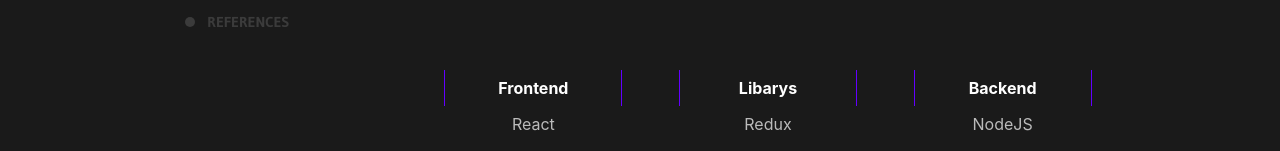
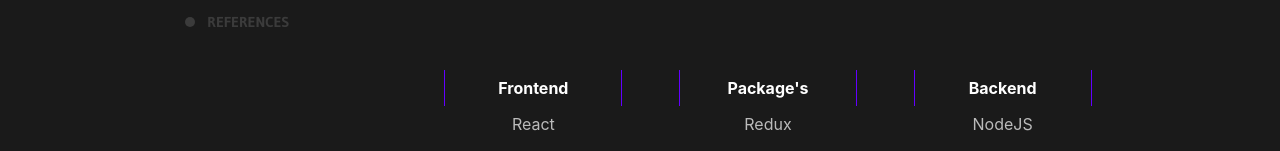
Before and after one commit to TajLonghurst/React-Portfolio-Project, a React (Create React App) app: page /Resume in a window 1280 px wide. Both pictures are taken after a click on the element "SKILLS". Shown: the part 472-623 px from the top of the page. Built offline with nearby package versions, Linux system fonts and the light colour scheme.

Commit message:
Spelling errors

```diff
--- a/src/Components/Resume/ResumeSections/ResumeSkills.tsx
+++ b/src/Components/Resume/ResumeSections/ResumeSkills.tsx
@@ -21,7 +21,7 @@
           </div>
           <div className={classes.col}>
             <ul className={classes.list}>
-              <li className={classes.itemtitle}>Libarys</li>
+              <li className={classes.itemtitle}>Package's</li>
               <li className={classes.item}>Redux</li>
               <li className={classes.item}>Axois</li>
               <li className={classes.item}>Framer-Motion</li>
```
